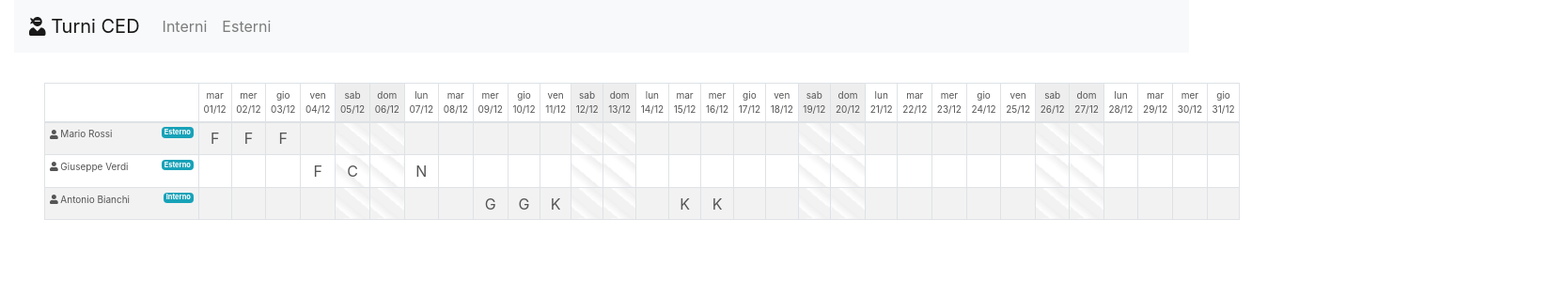
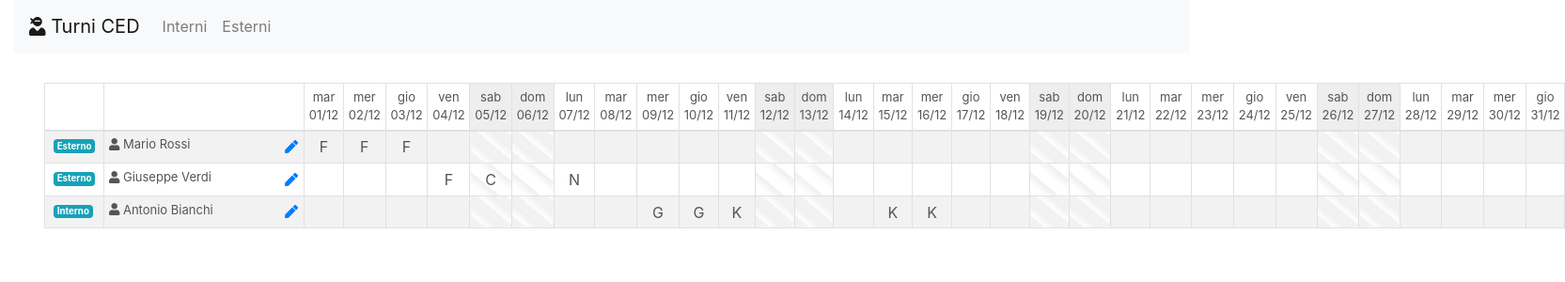
Before and after one commit to supix/redshift, an Angular app in the folder src/: page / in a window 1280 px wide. Shown: the top 300 px of the page at 94% size, 1665 px wide, since content can reach past the window. Built offline with nearby package versions, Linux system fonts and the light colour scheme.

Commit message:
Buttons allow to edit a man shifts/shifts
There is a button which allows the user to enter the edit mode. On button press, all the edit button disappear and two buttons appear for the selected row: a save button and a cancel button. Pressing one of these buttons, the edit mode is closed.

```diff
--- a/src/src/app/components/shifts/shifts.component.css
+++ b/src/src/app/components/shifts/shifts.component.css
@@ -3,7 +3,7 @@
 }
 
 .shifts-table th {
-    font-size: x-small;
+    font-size: small;
     font-weight: normal;
 }
 
--- a/src/src/app/components/shifts/shifts.component.html
+++ b/src/src/app/components/shifts/shifts.component.html
@@ -1,20 +1,39 @@
 <table class="table table-striped table-bordered table-sm shifts-table">
     <thead>
         <tr>
-            <th scope="col" ></th>
-            <th *ngFor="let dayInfo of calendar()" scope="col" class="text-center" [ngClass]="{holyday: dayInfo.holyday}">{{ dateToStr(dayInfo.day) }}</th>
+            <th scope="col"></th>
+            <th scope="col"></th>
+            <th *ngFor="let dayInfo of calendar()" scope="col" class="text-center"
+                [ngClass]="{holyday: dayInfo.holyday}">{{ dateToStr(dayInfo.day) }}</th>
         </tr>
     </thead>
     <tbody>
         <tr *ngFor="let info of manInfo()">
+            <th scope="row">
+                <span class="badge badge-info m-1">{{ info.group }}</span>
+            </th>
             <th scope="row" class="man-name">
-                <span class="float-right badge badge-info">{{ info.group }}</span>
+                <button *ngIf="!nowEditingMan" type="button" class="btn btn-link btn-sm float-right p-0"
+                    (click)="editMan(info.name)">
+                    <fa-icon class="" [icon]="faPen"></fa-icon>
+                </button>
+                <span *ngIf="nowEditingMan == info.name">
+                    <button type="button" class="text-secondary btn btn-link btn-sm float-right p-0"
+                        (click)="cancelChanges()">
+                        <fa-icon class="fa-lg" [icon]="faTimes"></fa-icon>
+                    </button>
+                    <button type="button" class="text-success btn btn-link btn-sm float-right p-0 mr-1"
+                        (click)="saveChanges()">
+                        <fa-icon class="fa-lg" [icon]="faCheckCircle"></fa-icon>
+                    </button>
+                </span>
                 <div class="">
                     <fa-icon [icon]="faUser"></fa-icon>
                     {{ info.name }}
                 </div>
             </th>
-            <td *ngFor="let shiftInfo of getShiftsInfo(info.name)" class="text-center" [ngClass]="{holyday: shiftInfo.holyday}" title="{{ shiftInfo.tooltip }}">{{ shiftInfo.text }}</td>
+            <td *ngFor="let shiftInfo of getShiftsInfo(info.name)" class="text-center"
+                [ngClass]="{holyday: shiftInfo.holyday}" title="{{ shiftInfo.tooltip }}">{{ shiftInfo.text }}</td>
         </tr>
     </tbody>
 </table>
--- a/src/src/app/components/shifts/shifts.component.ts
+++ b/src/src/app/components/shifts/shifts.component.ts
@@ -1,5 +1,5 @@
 import { Component, OnInit } from '@angular/core';
-import { faUser } from '@fortawesome/free-solid-svg-icons';
+import { faCheckCircle, faTimes, faPen, faUser } from '@fortawesome/free-solid-svg-icons';
 import { ManShift } from 'src/app/models/shifts/ManShift';
 import { ShiftsService } from 'src/app/services/shifts/shifts.service';
 import { ActivatedRoute } from '@angular/router';
@@ -14,7 +14,11 @@ export class ShiftsComponent implements OnInit {
   private toDate: Date;
   private shiftsData: ManShift[];
   private groups: string[];
+  private editingMan: string = null;
   faUser = faUser;
+  faPen = faPen;
+  faCheckCircle = faCheckCircle;
+  faTimes = faTimes;
 
   constructor(
     private shiftsService: ShiftsService,
@@ -126,4 +130,33 @@ export class ShiftsComponent implements OnInit {
 
     return dayName + ' ' + [day, month].join('/');
   }
+
+  /**
+   * Returns the name of the man currently being edited
+   */
+  public get nowEditingMan(): string {
+    return this.editingMan;
+  }
+
+  /**
+   * Enters the edit mode
+   * @param man The man being edited
+   */
+  public editMan(man: string): void {
+    this.editingMan = man;
+  }
+
+  /**
+   * Save the changes to the man shifts and exits the edit mode
+   */
+  public saveChanges(): void {
+    this.editingMan = null;
+  }
+
+  /**
+   * Cancel the changes to the man shifts and exits the edit mode
+   */
+  public cancelChanges(): void {
+    this.editingMan = null;
+  }
 }
```
